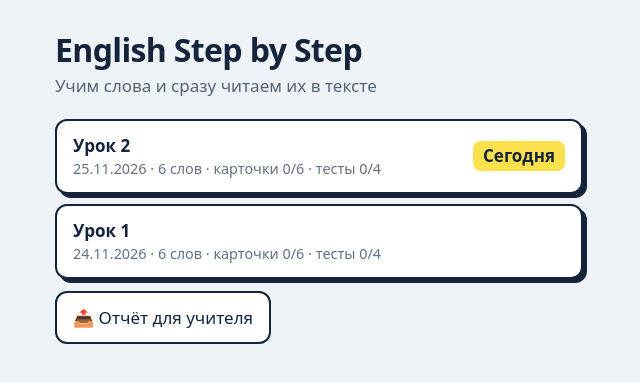
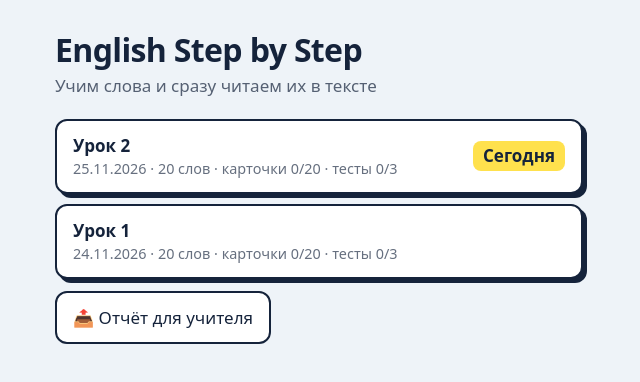
Before and after one commit to Latipov-Kamol/english-for-friend, a plain HTML site: page index.html in a window 1280 px wide. Shown: the full height of the page, 321-961 px from the left. Drawn offline with Linux system fonts and the light colour scheme.

Commit message:
Add files via upload

```diff
--- a/app.js
+++ b/app.js
@@ -17,14 +17,14 @@ function pc(i,m){var v=P[K(i)+'-'+m];return v==null?'—':v+'%'}
 (function(){var d=P.days||[];if(d.indexOf(today())<0){d.push(today());P.days=d;store()}})();
 function rx(W,f){return new RegExp('\\b('+W.map(function(w){return w.en}).join('|')+')(s|es|ed|d|ing)?\\b',f)}
 function on(sel,fn){root.querySelectorAll(sel).forEach(function(b){b.onclick=function(){fn(b)}})}
-var MODES=[['learn','📖','Слова','Карточки: нажми — увидишь перевод'],['read','📚','Читаем','Текст с этими словами'],['quiz','🎯','Выбери перевод','Слово → правильный перевод'],['write','✍️','Напиши слово','Перевод → английское слово'],['gap','🧩','Вставь слово','Пропуски в тексте урока'],['listen','🎧','Слушай и пиши','Услышь слово и напиши его']];
-var TESTS=['quiz','write','gap','listen'];
+var MODES=[['learn','📖','Слова','Карточки: нажми — увидишь перевод'],['read','📚','Читаем','Текст с этими словами'],['quiz','🎯','Выбери перевод','Слово → правильный перевод'],['gap','🧩','Вставь слово','Пропуски в тексте урока'],['listen','🎧','Слушай и пиши','Услышь слово и напиши его']];
+var TESTS=['quiz','gap','listen'];
 function order(){return A.lessons.map(function(_,i){return i}).sort(function(a,b){var x=A.lessons[a].date||'',y=A.lessons[b].date||'';return x<y?1:x>y?-1:b-a})}
 
 function home(){
   root.innerHTML='<header><h1>'+A.title+'</h1><p>'+A.subtitle+'</p></header><div class="list">'+
   order().map(function(i){var l=A.lessons[i],n=l.words.length,s=seen(i),d=TESTS.filter(function(m){return (P[K(i)+'-'+m]||0)>=80}).length;
-    return '<button class="card'+(s>=n&&d===4?' done':'')+'" data-i="'+i+'"><span><b>'+l.title+'</b><small>'+(l.date?fmt(l.date)+' · ':'')+n+' слов · карточки '+s+'/'+n+' · тесты '+d+'/4</small></span>'+(l.date===today()?'<em>Сегодня</em>':'')+'</button>'}).join('')+
+    return '<button class="card'+(s>=n&&d===TESTS.length?' done':'')+'" data-i="'+i+'"><span><b>'+l.title+'</b><small>'+(l.date?fmt(l.date)+' · ':'')+n+' слов · карточки '+s+'/'+n+' · тесты '+d+'/'+TESTS.length+'</small></span>'+(l.date===today()?'<em>Сегодня</em>':'')+'</button>'}).join('')+
   '</div><div class="row"><button class="ghost" id="rp">📤 Отчёт для учителя</button></div>';
   on('[data-i]',function(b){menu(+b.dataset.i)});
   document.getElementById('rp').onclick=report;
@@ -32,7 +32,7 @@ function home(){
 function report(){
   var t='Отчёт · '+A.title+' · '+fmt(today())+'\nДней занятий: '+(P.days||[]).length+'\n';
   order().forEach(function(i){var l=A.lessons[i],n=l.words.length,s=seen(i);
-    t+='\n'+l.title+(l.date?' ('+fmt(l.date)+')':'')+': карточки '+s+'/'+n+(s>=n?' ✅':'')+' · выбор '+pc(i,'quiz')+' · письмо '+pc(i,'write')+' · пропуски '+pc(i,'gap')+' · слух '+pc(i,'listen')});
+    t+='\n'+l.title+(l.date?' ('+fmt(l.date)+')':'')+': карточки '+s+'/'+n+(s>=n?' ✅':'')+' · выбор '+pc(i,'quiz')+' · пропуски '+pc(i,'gap')+' · слух '+pc(i,'listen')});
   root.innerHTML='<button class="back" id="bk">← Все уроки</button><h2>Отчёт</h2><pre class="rep" id="rt"></pre><div class="row"><button class="main" id="sd">Отправить</button><button id="cp">Скопировать</button></div><p id="fb"></p>';
   document.getElementById('rt').textContent=t;
   document.getElementById('bk').onclick=home;
@@ -74,7 +74,6 @@ function read(i){
 function qs(i,mode){
   var L=A.lessons[i],W=L.words,all=A.lessons.reduce(function(a,l){return a.concat(l.words)},[]);
   if(mode==='quiz')return sh(W).map(function(w){var o=sh(all.filter(function(x){return x.tr!==w.tr})).slice(0,3).map(function(x){return x.tr});return{p:w.en,say:w.en,t:'c',a:w.tr,o:sh(o.concat(w.tr))}});
-  if(mode==='write')return sh(W).map(function(w){return{p:w.tr,t:'w',a:w.en,h:'Первая буква: '+w.en[0]}});
   if(mode==='listen')return sh(W).map(function(w){return{p:'Послушай и напиши',say:w.en,auto:1,t:'w',a:w.en}});
   var out=[];(L.text.match(/[^.!?]+[.!?]+["”]?\s*/g)||[]).forEach(function(s){
     var m=s.match(rx(W,'i'));if(!m)return;
@@ -91,10 +90,10 @@ function run(i,mode){
       document.getElementById('again').onclick=function(){run(i,mode)};document.getElementById('mn').onclick=function(){menu(i)};return}
     var q=Q[n],done=false;
     root.innerHTML=back(i)+'<div class="bar"><i style="width:'+n/Q.length*100+'%"></i></div><p class="big">'+q.p+'</p>'+(q.say?'<button class="ghost" id="sp">🔊 Послушать</button>':'')+(q.h?'<p class="hint">'+q.h+'</p>':'')+
-      (q.t==='c'?'<div class="opts">'+q.o.map(function(o){return '<button data-o="'+o+'">'+o+'</button>'}).join('')+'</div>':'<input id="in" autocomplete="off" autocapitalize="off" spellcheck="false" placeholder="Напиши по-английски"><button class="main" id="ok">Проверить</button>')+'<p id="fb"></p><button class="main" id="nx" hidden>Дальше</button>';
+      (q.t==='c'?'<div class="opts">'+q.o.map(function(o){return '<button data-o="'+o+'">'+o+'</button>'}).join('')+'</div>':'<input id="in" autocomplete="off" autocapitalize="off" spellcheck="false" placeholder="Напиши по-английски">')+'<p id="fb"></p><div class="dock">'+(q.t==='c'?'':'<button class="main" id="ok">Проверить</button>')+'<button class="main" id="nx" hidden>Дальше</button></div>';
     document.getElementById('bk').onclick=function(){document.onkeydown=null;menu(i)};
     var fb=document.getElementById('fb'),nx=document.getElementById('nx');
-    function fin(good){done=true;if(good)sc++;fb.textContent=good?'Верно!':'Правильно: '+q.a;fb.className=good?'ok':'no';fb.style.background='none';nx.hidden=false;nx.focus()}
+    function fin(good){done=true;if(good)sc++;fb.textContent=good?'Верно!':'Правильно: '+q.a;fb.className=good?'ok':'no';fb.style.background='none';var okb=document.getElementById('ok');if(okb)okb.hidden=true;nx.hidden=false;nx.focus()}
     nx.onclick=function(){n++;show()};
     if(q.say){document.getElementById('sp').onclick=function(){speak(q.say)};if(q.auto)setTimeout(function(){speak(q.say)},300)}
     if(q.t==='c'){on('[data-o]',function(b){if(done)return;var good=b.dataset.o===q.a;b.className=good?'ok':'no';root.querySelectorAll('[data-o]').forEach(function(x){if(x.dataset.o===q.a)x.className='ok'});fin(good)})}
--- a/data.js
+++ b/data.js
@@ -1,6 +1,7 @@
 /* ====== ЗДЕСЬ МЕНЯЕШЬ ВСЁ СОДЕРЖИМОЕ САЙТА ======
    Поменял файл на GitHub → обновил страницу → всё изменилось.
-   Каждый урок: id (уникальный, не меняй после начала), title, date (ГГГГ-ММ-ДД), слова (en + tr) и текст.
+   Каждый урок: id (уникальный, не меняй после начала), title, date (ГГГГ-ММ-ДД),
+   слова (en + tr, лучше 20 штук) и текст, где эти слова используются.
    Новый урок проще всего сделать на странице admin.html — она сама напишет блок кода.
    Слова в тексте пиши в той же форме (допустимы окончания -s, -ed, -ing). */
 window.APP = {
@@ -18,10 +19,24 @@ window.APP = {
         { en: "agree", tr: "соглашаться" },
         { en: "offer", tr: "предложение" },
         { en: "difficult", tr: "трудный" },
-        { en: "different", tr: "разный, другой" }
+        { en: "different", tr: "разный, другой" },
+        { en: "easy", tr: "лёгкий" },
+        { en: "friend", tr: "друг" },
+        { en: "learn", tr: "учить, узнавать" },
+        { en: "language", tr: "язык" },
+        { en: "study", tr: "учиться" },
+        { en: "happy", tr: "счастливый" },
+        { en: "together", tr: "вместе" },
+        { en: "because", tr: "потому что" },
+        { en: "teacher", tr: "учитель" },
+        { en: "country", tr: "страна" },
+        { en: "speak", tr: "говорить" },
+        { en: "practice", tr: "практиковаться" },
+        { en: "mistake", tr: "ошибка" },
+        { en: "every", tr: "каждый" }
       ],
-      text: "Anna wants to travel to London. It is important for her to learn English. Her friend Tom says, \"I agree, English is important.\" Tom has an offer: \"Let's study together every day.\" At first it is difficult, because English is different from her language. But Anna is happy. She likes to learn new words.",
-      textTr: "Анна хочет поехать в Лондон. Для неё важно выучить английский. Её друг Том говорит: «Я согласен, английский важен». У Тома есть предложение: «Давай учиться вместе каждый день». Сначала трудно, потому что английский не похож на её язык. Но Анна счастлива. Ей нравится учить новые слова."
+      text: "Anna wants to travel to London. It is a new country for her. She knows that English is important, because people there speak English every day. Anna has a good friend, Tom. Tom is a teacher. He has an offer for her: \"Let's study together. I will help you.\" Anna says, \"I agree!\" At first, English is difficult. It is very different from her language. Anna makes a mistake, but Tom says, \"It is OK. Every person makes a mistake.\" Anna wants to learn more words, so they practice every evening. After one month, some words are easy. Anna is happy. Now she wants to travel and speak English with new friends.",
+      textTr: "Анна хочет поехать в Лондон. Для неё это новая страна. Она знает, что английский важен, потому что там люди говорят по-английски каждый день. У Анны есть хороший друг Том. Том — учитель. У него есть предложение для неё: «Давай учиться вместе. Я помогу тебе». Анна говорит: «Я согласна!» Сначала английский трудный. Он сильно отличается от её языка. Анна делает ошибку, но Том говорит: «Всё в порядке. Каждый человек делает ошибки». Анна хочет выучить больше слов, поэтому они практикуются каждый вечер. Через месяц некоторые слова становятся лёгкими. Анна счастлива. Теперь она хочет путешествовать и говорить по-английски с новыми друзьями."
     },
     {
       id: "day2",
@@ -33,10 +48,24 @@ window.APP = {
         { en: "begin", tr: "начинать" },
         { en: "answer", tr: "отвечать; ответ" },
         { en: "question", tr: "вопрос" },
-        { en: "remember", tr: "помнить" }
+        { en: "remember", tr: "помнить" },
+        { en: "morning", tr: "утро" },
+        { en: "breakfast", tr: "завтрак" },
+        { en: "school", tr: "школа" },
+        { en: "sister", tr: "сестра" },
+        { en: "brother", tr: "брат" },
+        { en: "birthday", tr: "день рождения" },
+        { en: "weather", tr: "погода" },
+        { en: "usually", tr: "обычно" },
+        { en: "ask", tr: "спрашивать" },
+        { en: "forget", tr: "забывать" },
+        { en: "bring", tr: "приносить" },
+        { en: "gift", tr: "подарок" },
+        { en: "party", tr: "вечеринка, праздник" },
+        { en: "again", tr: "снова" }
       ],
-      text: "My family lives in a big city. Every morning I begin my day with tea. My little sister has a question. I answer her. She says, \"Do you remember my birthday?\" Of course, I remember it!",
-      textTr: "Моя семья живёт в большом городе. Каждое утро я начинаю день с чая. У моей младшей сестры есть вопрос. Я отвечаю ей. Она говорит: «Ты помнишь мой день рождения?» Конечно, я помню!"
+      text: "My family lives in a big city. Every morning I begin my day with breakfast. Usually we eat bread and drink tea. Then I go to school with my sister and brother. The weather is nice today. My little sister has a question. She asks, \"Do you remember my birthday?\" I answer, \"Of course, I never forget it!\" Her birthday is on Saturday. We want to make a party at home. My brother will bring a gift. I will bring a cake. My sister is happy again.",
+      textTr: "Моя семья живёт в большом городе. Каждое утро я начинаю день с завтрака. Обычно мы едим хлеб и пьём чай. Потом я иду в школу с сестрой и братом. Сегодня хорошая погода. У моей младшей сестры есть вопрос. Она спрашивает: «Ты помнишь мой день рождения?» Я отвечаю: «Конечно, я никогда его не забуду!» Её день рождения в субботу. Мы хотим устроить дома праздник. Брат принесёт подарок. Я принесу торт. Сестра снова счастлива."
     }
   ]
 };
--- a/style.css
+++ b/style.css
@@ -48,3 +48,13 @@ input{width:100%;margin:12px 0;padding:14px;border:2px solid var(--ink);border-r
 textarea{width:100%;font:inherit;padding:12px;border:2px solid var(--ink);border-radius:12px;background:#fff;margin:4px 0 14px;min-height:90px}
 label{font-weight:700;display:block}
 .out{white-space:pre-wrap;word-break:break-word;font:.9rem/1.5 ui-monospace,Consolas,monospace;background:#fff;border:2px solid var(--ink);border-radius:12px;padding:12px;margin-top:16px}
+[hidden]{display:none!important}
+html{-webkit-text-size-adjust:100%}
+button{touch-action:manipulation;-webkit-tap-highlight-color:transparent}
+main{padding-bottom:calc(48px + env(safe-area-inset-bottom))}
+.card,.mode{min-height:60px}
+.opts button{padding:16px}
+.dock{position:sticky;bottom:0;padding:10px 0 calc(10px + env(safe-area-inset-bottom));background:var(--paper)}
+.dock .main{padding:16px;font-size:1.1rem}
+#cnt{position:sticky;top:0;z-index:2;background:var(--paper);padding:8px 0;margin:0 0 8px;opacity:1;font-weight:600}
+@media (max-width:420px){main{padding:14px 12px 40px}h1{font-size:1.7rem}.big{font-size:1.5rem}.read{font-size:1.15rem;padding:14px}.flash{gap:8px}}
```
Also changed, not shown: admin.html (+2 -2 lines), index.html (+2 -1 lines), 1 other file.
